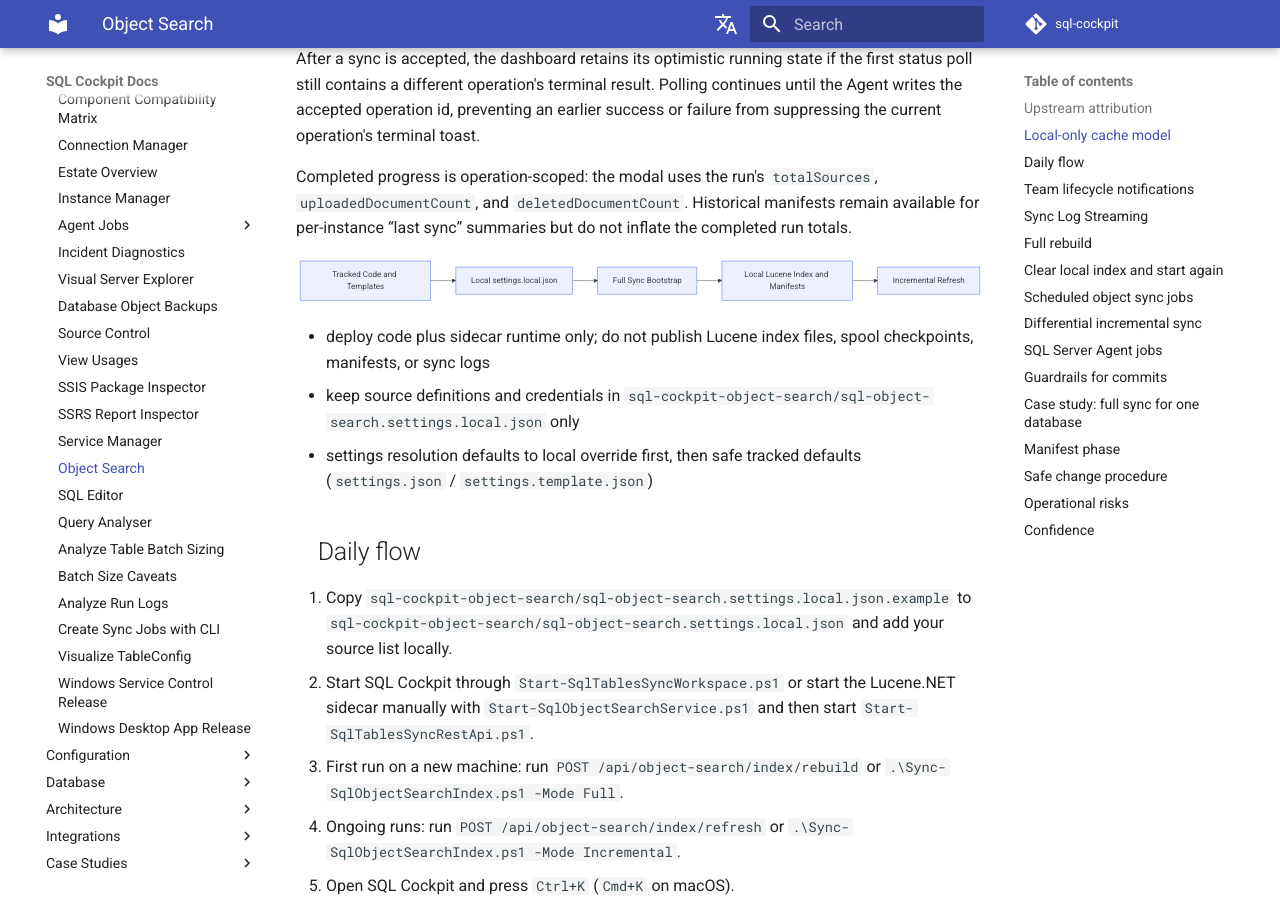
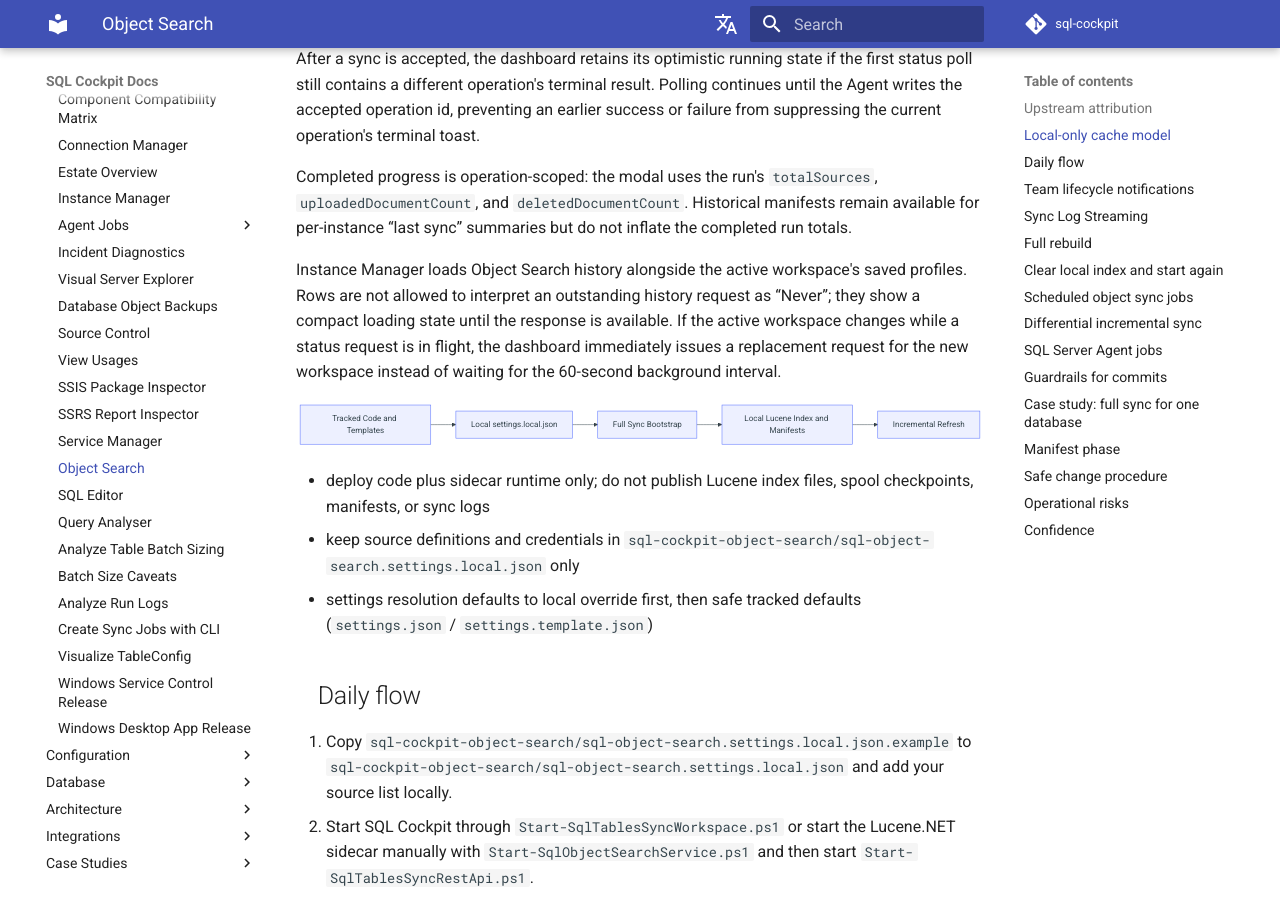
Before and after one commit to sql-cockpit/sql-cockpit-docs-source, an MkDocs documentation site: the page built from docs/operations/object-search.md, in a window 1280 px wide and 900 px high, scrolled down 706 px. Built offline with MkDocs 1.6.1 and Material for MkDocs 9.7.7, drawn with Linux system fonts in a browser that asks for light colours; comment, search, counter and statistics services are not loaded; the version menu is left out.

Commit message:
Document immediate sync-history hydration

````diff
--- a/docs/operations/object-search.md
+++ b/docs/operations/object-search.md
@@ -18,6 +18,8 @@
 After a sync is accepted, the dashboard retains its optimistic running state if the first status poll still contains a different operation's terminal result. Polling continues until the Agent writes the accepted operation id, preventing an earlier success or failure from suppressing the current operation's terminal toast.
 
 Completed progress is operation-scoped: the modal uses the run's `totalSources`, `uploadedDocumentCount`, and `deletedDocumentCount`. Historical manifests remain available for per-instance “last sync” summaries but do not inflate the completed run totals.
+
+Instance Manager loads Object Search history alongside the active workspace's saved profiles. Rows are not allowed to interpret an outstanding history request as “Never”; they show a compact loading state until the response is available. If the active workspace changes while a status request is in flight, the dashboard immediately issues a replacement request for the new workspace instead of waiting for the 60-second background interval.
 
 ```mermaid
 flowchart LR
````
